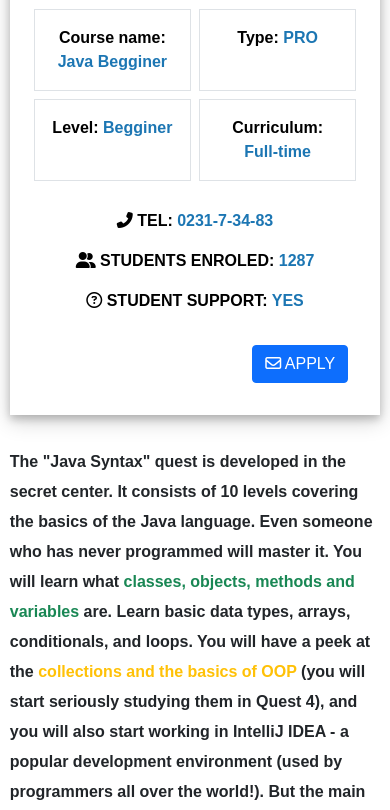
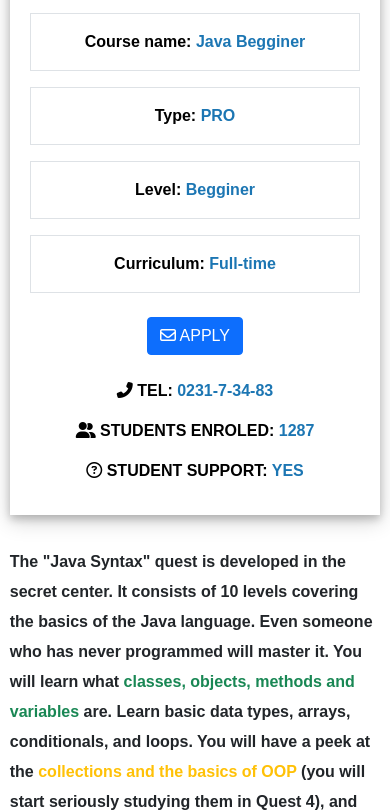
Before and after one commit to iliebabcenco/directory-of-courses, a plain HTML site: page pages/details-page.html in a window 390 px wide. Shown: the part 278-1088 px from the top of the page. Drawn offline with nearby package versions, Linux system fonts and the light colour scheme.

Commit message:
add responsivity for details page

```diff
--- a/css/med-quer.css
+++ b/css/med-quer.css
@@ -103,6 +103,14 @@
         width: 47%;
     }
 
+    /* details-page main section */
+
+    .selection-divs {
+        display: grid;
+        grid-template-columns: 50% 50%;
+        grid-gap: 5px;
+    }
+
 }
 
 @media only screen and (min-width: 1024px) {
@@ -161,7 +169,7 @@
 
     .ds-article {
         display: block;
-        width: 33%;
+        width: auto;
         position: relative;
         padding-bottom: 5rem;
     }
--- a/css/styles.css
+++ b/css/styles.css
@@ -252,7 +252,9 @@ footer {
   width: 95%;
   box-shadow: 0 4px 8px 0 rgba(0, 0, 0, 0.2), 0 6px 20px 0 rgba(0, 0, 0, 0.19);
   text-align: center;
-  padding: 2rem 2rem 2rem 2rem; }
+  padding: 2rem 2rem 1rem 2rem;
+  background-color: white;
+  max-width: 1200px; }
 
 .selection-details-section {
   font-weight: bold;
@@ -266,14 +268,16 @@ footer {
   line-height: 30px;
   width: 95%;
   margin: 0 auto 1rem auto;
-  font-weight: 700; }
+  font-weight: 700;
+  max-width: 1200px; }
 
 .more-div {
   background-color: #DFE2E3;
   margin: 0 auto 3rem auto;
   width: 95%;
   text-align: center;
-  padding: 1.2rem; }
+  padding: 1.2rem;
+  max-width: 1200px; }
 
 .more-div a {
   color: black;
@@ -282,7 +286,8 @@ footer {
 .location-div {
   margin: 0 auto 3rem auto;
   width: 95%;
-  text-align: center; }
+  text-align: center;
+  max-width: 1200px; }
 
 .location-div iframe {
   width: 100%;
--- a/pages/details-page.html
+++ b/pages/details-page.html
@@ -35,21 +35,23 @@
                 <h3>Java</h3>
             </div>
             <section class="selection-details-section clearfix">
-                <div class="row">
-                    <div class="col border m-1 p-3">Course name: <span>Java Begginer</span></div>
-                    <div class="col border m-1 p-3">Type: <span>PRO</span></div>
+                <div class="selection-divs row">
+                    <div class="sel-div col-12 border p-3 my-2"> Course name: <span>Java
+                            Begginer</span></div>
+                    <div class="sel-div col-12 border p-3 my-2">Type: <span>PRO</span></div>
+                    <div class="sel-div col-12 border p-3 my-2">Level: <span>Begginer</span></div>
+                    <div class="sel-div col-12 border p-3 my-2">Curriculum: <span>Full-time</span></div>
                 </div>
-                <div class="row">
-                    <div class="col border m-1 p-3">Level: <span>Begginer</span></div>
-                    <div class="col border m-1 p-3">Curriculum: <span>Full-time</span></div>
+                <div class="clearfix">
+                    <button class="btn btn-primary mt-3 float-md-end"><i class="far fa-envelope"></i> APPLY</button>
                 </div>
-                <div class="row mt-4">
-                    <p><i class="fas fa-phone-alt"></i> TEL: <span>0231-7-34-83</span></p>
-                    <p> <i class="fas fa-user-friends"></i> STUDENTS
+                <div class="mt-4 d-flex flex-column flex-md-row justify-content-md-end">
+                    <p class="mx-2"><i class="fas fa-phone-alt"></i> TEL: <span>0231-7-34-83</span></p>
+                    <p class="mx-2"><i class="fas fa-user-friends"></i> STUDENTS
                         ENROLED: <span>1287</span></p>
-                    <p><i class="far fa-question-circle"></i> STUDENT SUPPORT: <span>YES</span></p>
+                    <p class="mx-2"><i class="far fa-question-circle"></i> STUDENT SUPPORT: <span>YES</span></p>
                 </div>
-                <button class="btn btn-primary mt-3 float-end"><i class="far fa-envelope"></i> APPLY</button>
+
             </section>
 
         </article>
```
Also changed, not shown: 1 other file.
